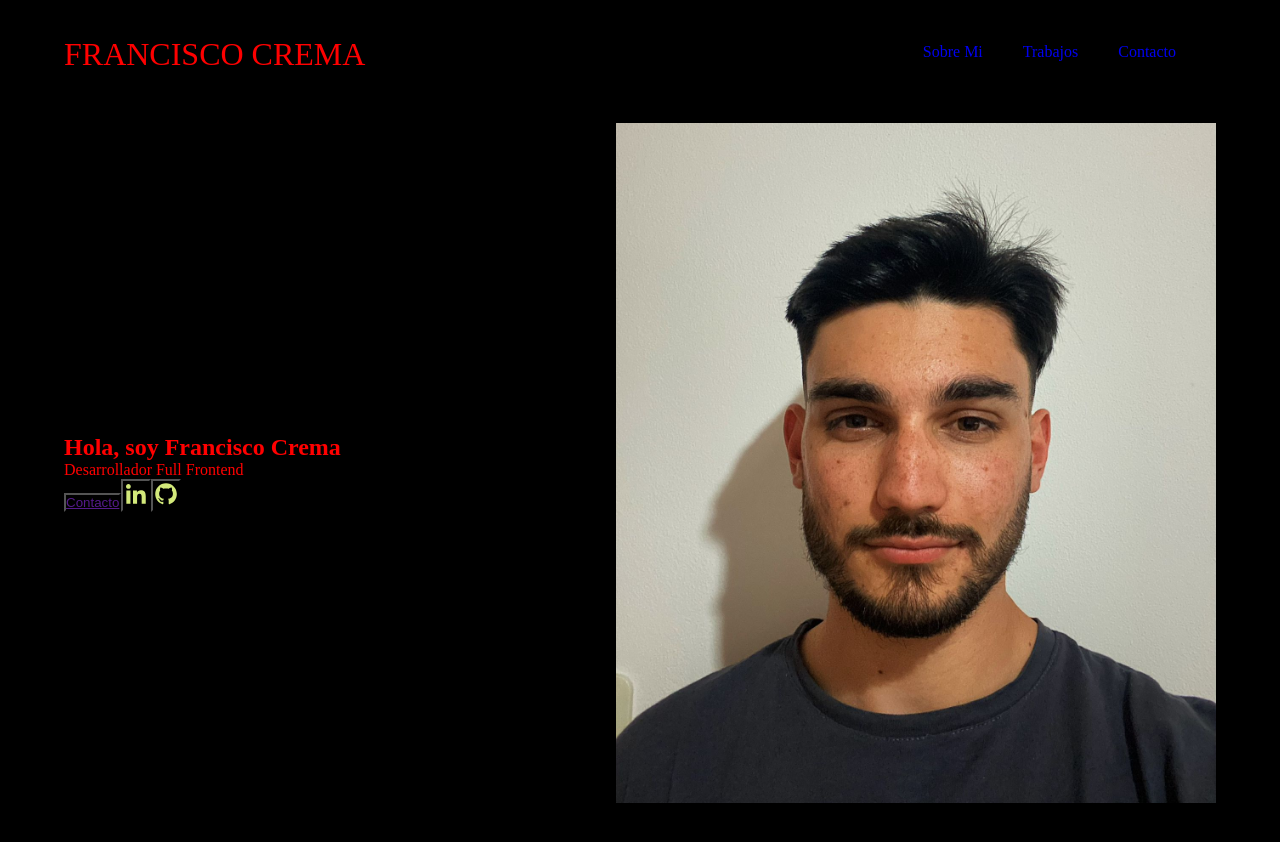
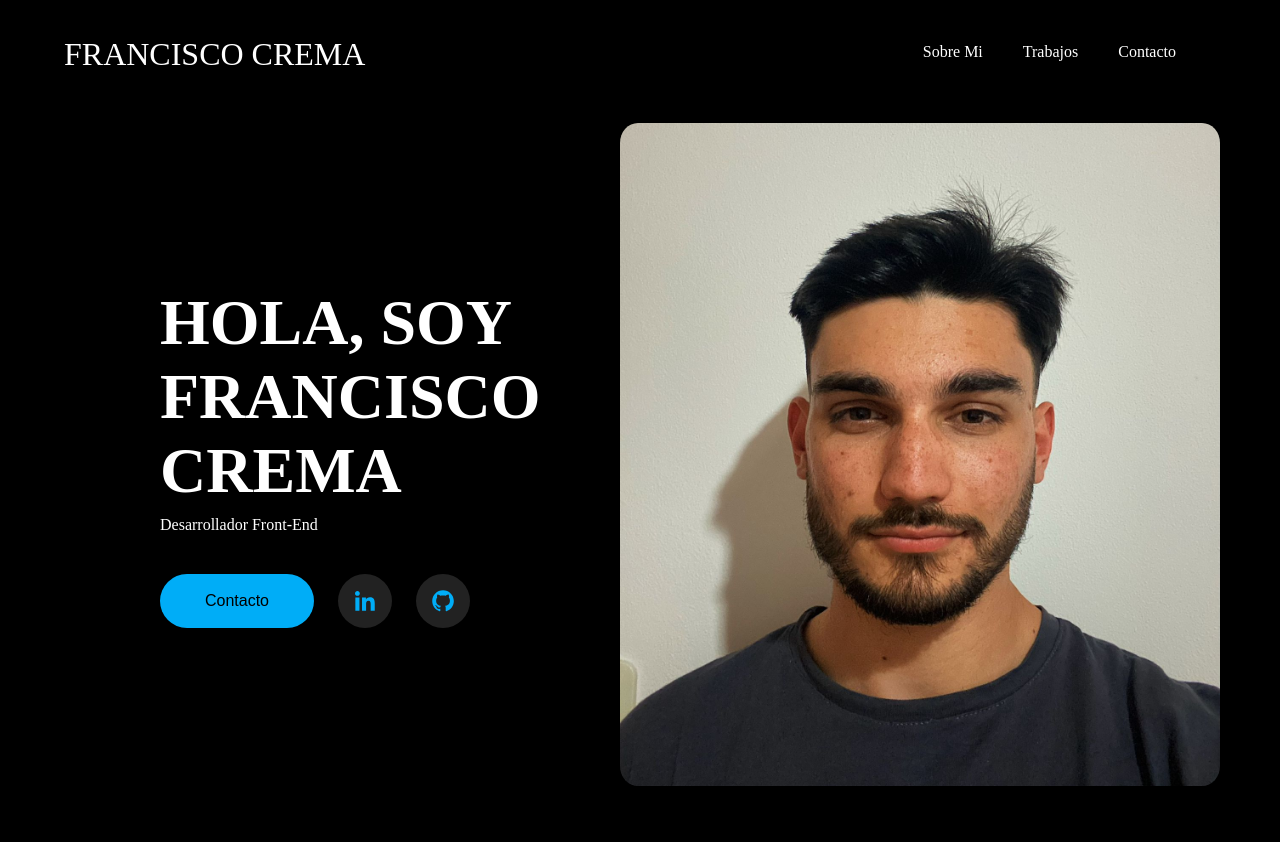
Before and after one commit to FranciscoCrema/Portfolio-V2, a Next.js app: page / in a window 1280 px wide. Shown: the top 842 px of the page. Built offline with nearby package versions, Linux system fonts and the light colour scheme.

Commit message:
fix hero and NavBar WIP

```diff
--- a/src/components/layouts/Navbar/NavBar.module.scss
+++ b/src/components/layouts/Navbar/NavBar.module.scss
@@ -13,7 +13,7 @@
 
     a {
       text-decoration: none;
-      color: red;
+      color: white;
       transition: 0.2s ease-in-out;
 
       &:hover {
@@ -35,6 +35,7 @@
       font-size: 16px;
 
       a {
+        color: white;
         text-decoration: none;
       }
     }
--- a/src/components/sections/Hero/Hero.module.scss
+++ b/src/components/sections/Hero/Hero.module.scss
@@ -1,24 +1,96 @@
 .heroWrapper {
-  color: red;
-  width: 100%;
+  width: auto;
   height: auto;
   padding: 30px 0 80px 0;
+  margin: 0 12vh 0 12vh;
 
   .heroContent {
     width: 100%;
     height: 100%;
     display: flex;
-    justify-content: space-between;
     align-items: center;
-  }
+    gap: 80px;
 
-  .imageContainer {
-    width: 600px;
-    height: 700px;
+    .textContainer {
+      width: 100%;
+      display: flex;
+      flex-direction: column;
+      align-items: flex-start;
 
-    .image {
+      h1 {
+        text-transform: uppercase;
+        font-size: clamp(2rem, 5vw, 4rem);
+        margin-bottom: 8px;
+        color: white;
+      }
+
+      p {
+        font-size: 16px;
+        margin-bottom: 40px;
+        color: white;
+      }
+
+      .contactButtons {
+        width: 100%;
+        display: flex;
+        gap: 3vh;
+
+        .contactButton {
+          width: 154px;
+          height: 54px;
+          cursor: pointer;
+          background: #00adf7;
+          border: none;
+          border-radius: 4vh;
+          padding: 12px 24px;
+          font-size: 16px;
+          transition: all 0.2s ease-in-out;
+
+          a {
+            text-decoration: none;
+            color: black;
+            background: none;
+            display: flex;
+            justify-content: center;
+          }
+        }
+
+        .iconButton {
+          width: 54px;
+          height: 54px;
+          cursor: pointer;
+          background: #222222;
+          border: none;
+          border-radius: 4vh;
+          padding: 12px 24px;
+          transition: all 0.2s ease-in-out;
+          display: flex;
+          justify-content: center;
+          align-items: center;
+
+          a {
+            text-decoration: none;
+            display: flex;
+            align-items: center;
+
+            > svg {
+              background: #222222;
+              fill: #00adf7;
+            }
+          }
+        }
+      }
+    }
+
+    .imageContainer {
       width: 100%;
       height: auto;
+
+      .image {
+        width: 600px;
+        height: 663px;
+        border-radius: 3%;
+      }
     }
   }
 }
--- a/src/components/sections/Hero/index.tsx
+++ b/src/components/sections/Hero/index.tsx
@@ -6,18 +6,18 @@ export default function Hero() {
   return (
     <section className={style.heroWrapper}>
       <div className={style.heroContent}>
-        <div className={style.texts}>
+        <div className={style.textContainer}>
           <h1>{hero.title}</h1>
           <p>{hero.subtitle}</p>
 
-          <div className={style.buttons}>
-            <button>
-              <a href="">Contacto</a>
+          <div className={style.contactButtons}>
+            <button className={style.contactButton}>
+              <a href="#">Contacto</a>
             </button>
-            <button>
+            <button className={style.iconButton}>
               <a href="#">{linkedin}</a>
             </button>
-            <button>
+            <button className={style.iconButton}>
               <a href="#">{github}</a>
             </button>
           </div>
--- a/src/content/hero.ts
+++ b/src/content/hero.ts
@@ -2,6 +2,6 @@ import { IHero } from "@/interfaces/IHero";
 
 export const hero: IHero = {
   title: "Hola, soy Francisco Crema",
-  subtitle: "Desarrollador Full Frontend",
+  subtitle: "Desarrollador Front-End",
   image: "/image/foto-perfil.jpeg",
 };
--- a/src/svg/icons.tsx
+++ b/src/svg/icons.tsx
@@ -6,14 +6,8 @@ export const linkedin = (
     viewBox="0 0 26 26"
     fill="none"
   >
-    <path
-      d="M5.39825 7.79682C6.70735 7.79682 7.76858 6.73558 7.76858 5.42649C7.76858 4.11739 6.70735 3.05615 5.39825 3.05615C4.08915 3.05615 3.02792 4.11739 3.02792 5.42649C3.02792 6.73558 4.08915 7.79682 5.39825 7.79682Z"
-      fill="#D3E97A"
-    />
-    <path
-      d="M10.0068 9.59282V22.7434H14.0898V16.2402C14.0898 14.5242 14.4127 12.8623 16.5403 12.8623C18.6388 12.8623 18.6648 14.8242 18.6648 16.3485V22.7445H22.75V15.5327C22.75 11.9902 21.9873 9.26782 17.8468 9.26782C15.8589 9.26782 14.5264 10.3587 13.9815 11.3912H13.9263V9.59282H10.0068ZM3.35292 9.59282H7.4425V22.7434H3.35292V9.59282Z"
-      fill="#D3E97A"
-    />
+    <path d="M5.39825 7.79682C6.70735 7.79682 7.76858 6.73558 7.76858 5.42649C7.76858 4.11739 6.70735 3.05615 5.39825 3.05615C4.08915 3.05615 3.02792 4.11739 3.02792 5.42649C3.02792 6.73558 4.08915 7.79682 5.39825 7.79682Z" />
+    <path d="M10.0068 9.59282V22.7434H14.0898V16.2402C14.0898 14.5242 14.4127 12.8623 16.5403 12.8623C18.6388 12.8623 18.6648 14.8242 18.6648 16.3485V22.7445H22.75V15.5327C22.75 11.9902 21.9873 9.26782 17.8468 9.26782C15.8589 9.26782 14.5264 10.3587 13.9815 11.3912H13.9263V9.59282H10.0068ZM3.35292 9.59282H7.4425V22.7434H3.35292V9.59282Z" />
   </svg>
 );
 
@@ -26,10 +20,9 @@ export const github = (
     fill="none"
   >
     <path
-      fill-rule="evenodd"
-      clip-rule="evenodd"
+      fillRule="evenodd"
+      clipRule="evenodd"
       d="M13.0282 2.16675C7.06008 2.16675 2.223 7.00383 2.223 12.9719C2.223 17.7451 5.31808 21.7957 9.61242 23.2257C10.153 23.3232 10.348 22.9906 10.348 22.7046C10.348 22.4478 10.3393 21.7675 10.3361 20.8673C7.32983 21.5194 6.695 19.4178 6.695 19.4178C6.20533 18.1698 5.49575 17.8372 5.49575 17.8372C4.51533 17.1666 5.5705 17.1818 5.5705 17.1818C6.656 17.2576 7.22475 18.2954 7.22475 18.2954C8.18892 19.9464 9.75542 19.4698 10.3686 19.1935C10.4672 18.4948 10.7488 18.0181 11.0565 17.7483C8.658 17.4764 6.136 16.5491 6.136 12.4075C6.136 11.2299 6.55742 10.2636 7.24533 9.50958C7.13592 9.2355 6.76217 8.13592 7.35258 6.64958C7.35258 6.64958 8.25933 6.35817 10.3231 7.75567C11.2045 7.51589 12.1137 7.3935 13.0271 7.39167C13.9405 7.39315 14.8498 7.51554 15.7311 7.75567C17.7959 6.35708 18.7016 6.64958 18.7016 6.64958C19.292 8.13592 18.9215 9.2355 18.8088 9.50958C19.5022 10.2636 19.9182 11.2288 19.9182 12.4075C19.9182 16.5599 17.394 17.4721 14.9868 17.7397C15.3714 18.0733 15.7181 18.732 15.7181 19.7395C15.7181 21.1847 15.7051 22.3503 15.7051 22.7046C15.7051 22.9938 15.8979 23.3297 16.4493 23.2235C20.7415 21.7913 23.8333 17.744 23.8333 12.9719C23.8333 7.00383 18.9963 2.16675 13.0282 2.16675Z"
-      fill="#D3E97A"
     />
   </svg>
 );
```
